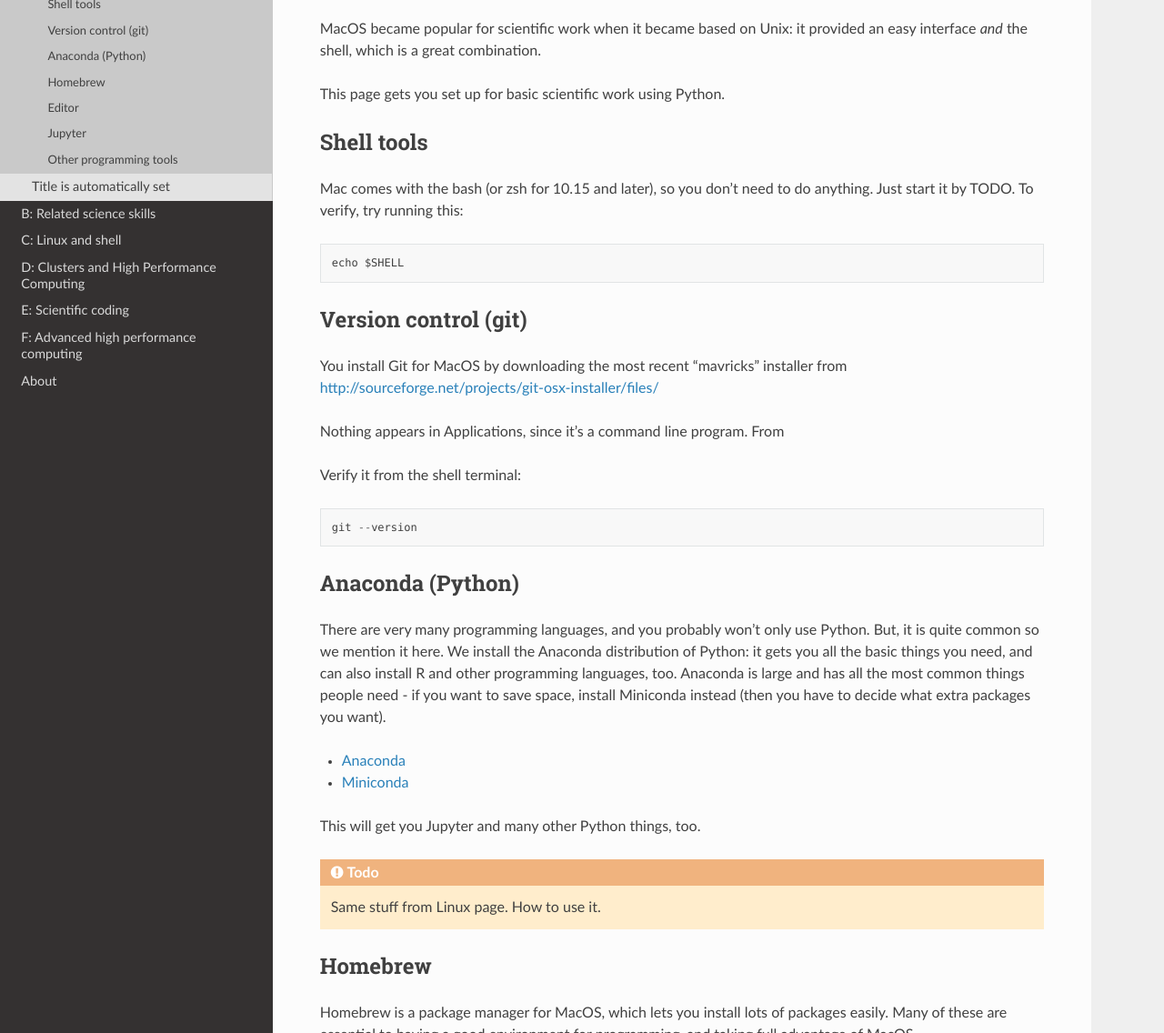
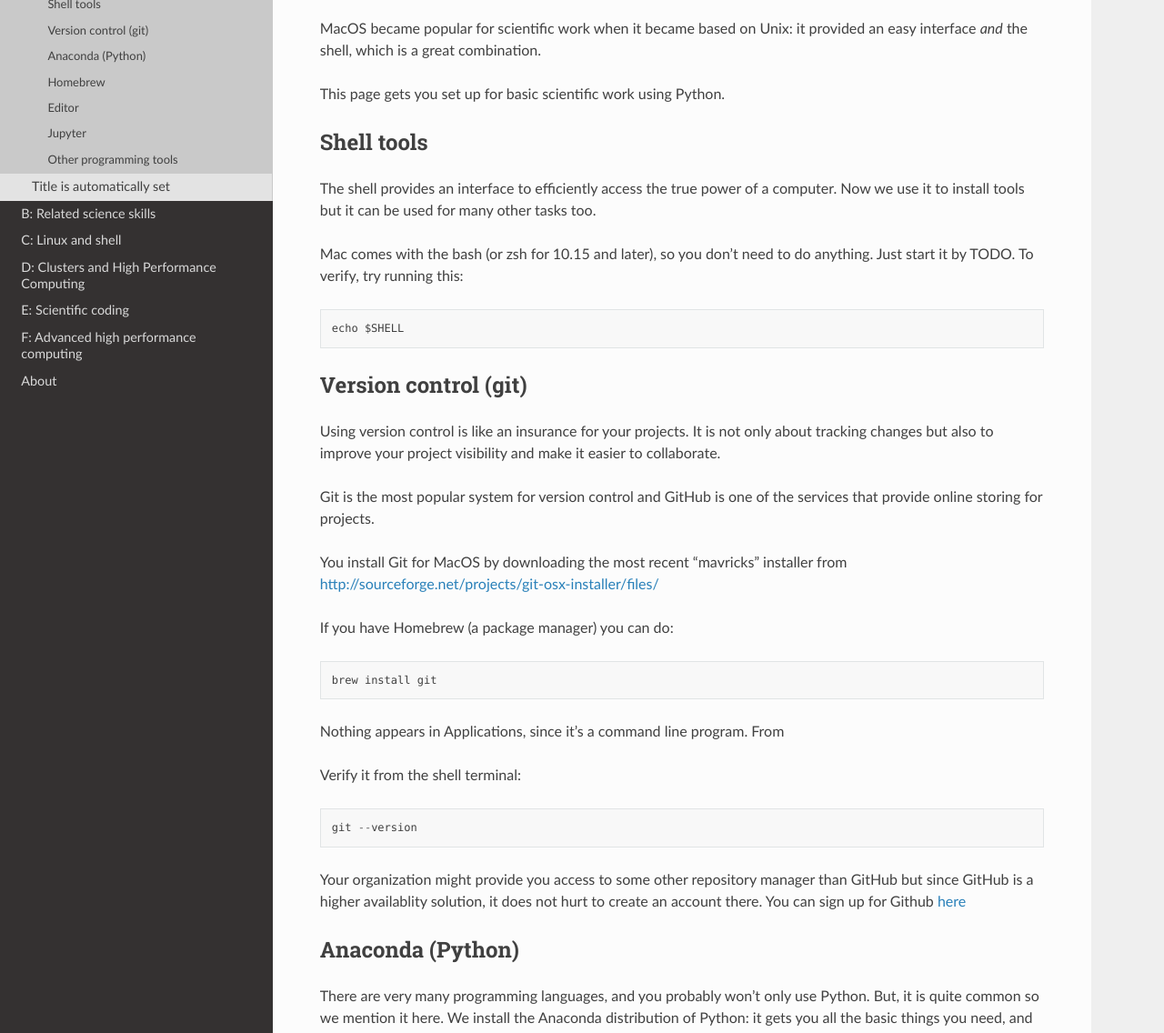
Before and after one commit to coderefinery/handsonscicomp, a Sphinx documentation site: the page built from source/A/A11.rst, in a window 1280 px wide and 1400 px high, cut to the strip 264-1400 px from the top of the window. Shown: the whole strip at 91% size. Built offline with Sphinx 7.4.7 and the Read the Docs theme 2.0.0, drawn with Linux system fonts in a browser that asks for light colours; some of the changed text lies outside the part shown.

Commit message:
added information about installations

```diff
--- a/source/A/A11.rst
+++ b/source/A/A11.rst
@@ -14,6 +14,10 @@ This page gets you set up for basic scientific work using Python.
 Shell tools
 -----------
 
+The shell provides an interface to efficiently access
+the true power of a computer. Now we use it to install tools
+but it can be used for many other tasks too.
+
 Mac comes with the bash (or zsh for 10.15 and later), so you don't
 need to do anything.  Just start it by TODO.  To verify, try running
 this::
@@ -24,9 +28,20 @@ this::
 Version control (git)
 ---------------------
 
+Using version control is like an insurance for your projects.
+It is not only about tracking changes but also to improve your
+project visibility and make it easier to collaborate.
+
+Git is the most popular system for version control and GitHub is one of
+the services that provide online storing for projects.
+
 You install Git for MacOS by downloading the most recent "mavricks"
 installer from
 http://sourceforge.net/projects/git-osx-installer/files/
+
+If you have Homebrew (a package manager) you can do::
+
+  brew install git
 
 Nothing appears in Applications, since it's a command line program.
 From
@@ -35,6 +50,10 @@ Verify it from the shell terminal::
 
   git --version
 
+
+Your organization might provide you access to some other repository manager than GitHub
+but since GitHub is a higher availablity solution, it does not hurt to create an account there.
+You can sign up for Github `here <https://github.com>`_
 
 
 Anaconda (Python)
@@ -92,7 +111,8 @@ Jupyter
 -------
 
 `Jupyter <https://jupyter.org>`_ is an interactive way to explore
-data.  It's already installed along with Anaconda.
+data. It can be used to add code, output, titles, text and visualisations into one document.
+It's already installed along with Anaconda.
 
 Follow `this <https://coderefinery.github.io/installation/jupyter/>`_ to install useful extensions to your
 environment. Especially ipywidgets are needed if you continue to do exercises.
```
Also changed, not shown: source/A/A10.rst (+17 -2 lines), source/A/A12.rst (+12 -2 lines).
